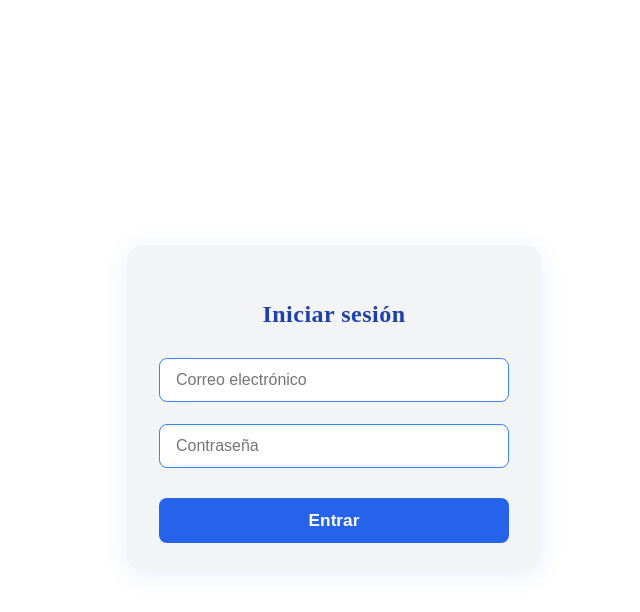
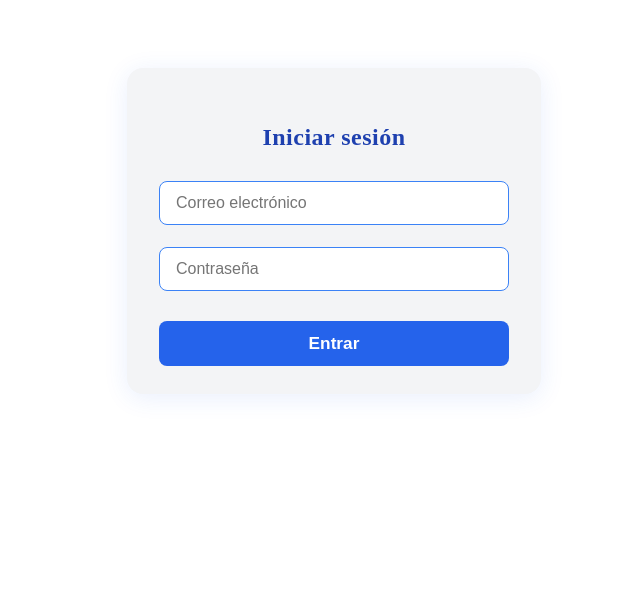
Before and after one commit to Jdionisr/app-asistencias, a Vue app: page / in a window 1280 px wide. Shown: the top 612 px of the page, without its empty margins (314-954 px from the left). Built offline with nearby package versions, Linux system fonts and the light colour scheme; the HTML template or start-up script is replaced by a standard one.

Commit message:
feat: cambio en login

```diff
--- a/src/vistas/Login.vue
+++ b/src/vistas/Login.vue
@@ -59,7 +59,9 @@ async function handleLogin() {
   width: 100vw;
   background: var(--color-background);
   display: flex;
-  align-items: center;
   justify-content: center;
+  align-items: flex-start; /* 👈 Se alinea arriba */
+  padding-top: 60px;       /* 👈 Ajusta este valor según se vea bien */
 }
+
 </style>
```
